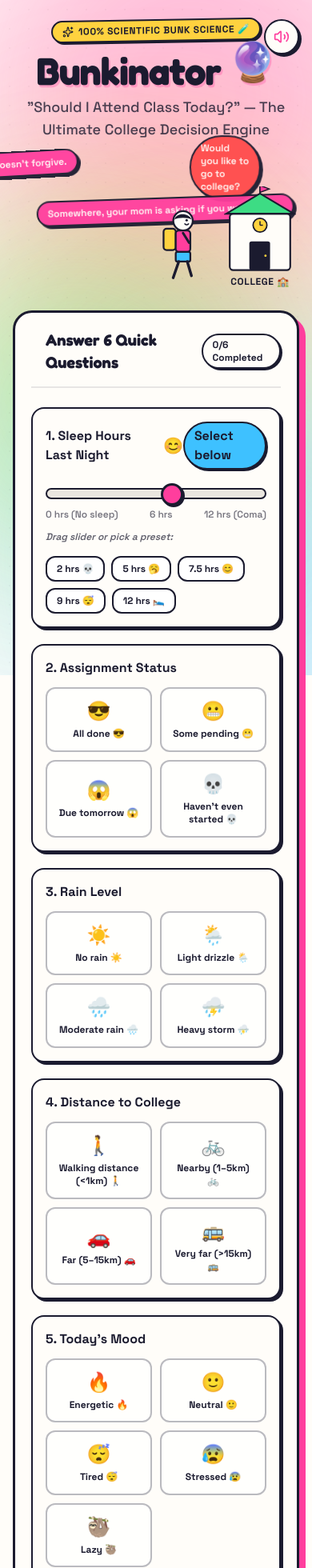
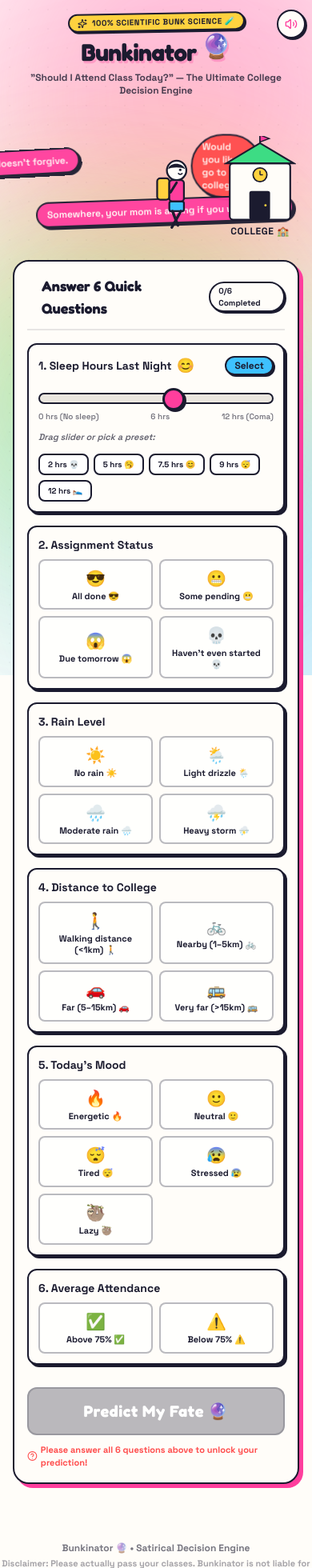
Before and after one commit to geothomasofficial-stack/Bunkinator-, a React (Vite) app: page / in a window 390 px wide. Shown: the top 1960 px of the page at 80% size. Built offline with nearby package versions, Linux system fonts and the light colour scheme.

Commit message:
Optimize project UI for full responsive compatibility across all devices (mobile, tablet, desktop)

```diff
--- a/src/components/FormCard.tsx
+++ b/src/components/FormCard.tsx
@@ -75,24 +75,24 @@ export const FormCard: React.FC<FormCardProps> = ({ form, setForm, onSubmit }) =
   };
 
   return (
-    <div className="relative z-10 w-full max-w-2xl mx-auto mb-16">
+    <div className="relative z-10 w-full max-w-2xl mx-auto mb-12 sm:mb-16">
       {/* Outer Card Container */}
-      <div className="bg-[#FFFDF9] border-3 border-[#1B1B2F] rounded-[24px] p-5 md:p-8 shadow-[8px_8px_0px_#FF3E9D] transition-shadow duration-300 hover:shadow-[10px_10px_0px_#FF3E9D]">
+      <div className="bg-[#FFFDF9] border-2 sm:border-3 border-[#1B1B2F] rounded-[20px] sm:rounded-[24px] p-4 sm:p-6 md:p-8 shadow-[5px_5px_0px_#FF3E9D] sm:shadow-[8px_8px_0px_#FF3E9D] transition-shadow duration-300 hover:shadow-[7px_7px_0px_#FF3E9D] sm:hover:shadow-[10px_10px_0px_#FF3E9D]">
 
         {/* Progress Bar & Header inside Card */}
-        <div className="flex items-center justify-between mb-6 pb-4 border-b-2 border-[#1B1B2F]/10">
+        <div className="flex items-center justify-between mb-4 sm:mb-6 pb-3 sm:pb-4 border-b-2 border-[#1B1B2F]/10">
           <div className="flex items-center gap-2">
-            <span className="w-3 h-3 rounded-full bg-[#FF3E9D] animate-ping" />
-            <h2 className="text-xl md:text-2xl font-bold font-fredoka text-[#1B1B2F]">
+            <span className="w-2.5 h-2.5 sm:w-3 sm:h-3 rounded-full bg-[#FF3E9D] animate-ping" />
+            <h2 className="text-lg sm:text-xl md:text-2xl font-bold font-fredoka text-[#1B1B2F]">
               Answer 6 Quick Questions
             </h2>
           </div>
-          <div className="px-3 py-1 bg-[#FFFDF9] border-2 border-[#1B1B2F] rounded-full text-xs font-extrabold text-[#1B1B2F] shadow-[2px_2px_0px_#1B1B2F]">
+          <div className="px-2.5 sm:px-3 py-0.5 sm:py-1 bg-[#FFFDF9] border-2 border-[#1B1B2F] rounded-full text-[10px] sm:text-xs font-extrabold text-[#1B1B2F] shadow-[2px_2px_0px_#1B1B2F]">
             {completedCount}/6 Completed
           </div>
         </div>
 
-        <form onSubmit={handleSubmit} className="space-y-5">
+        <form onSubmit={handleSubmit} className="space-y-4 sm:space-y-5">
           {/* 1. Sleep Hours */}
           <SleepSlider
             value={form.sleepHours}
@@ -132,7 +132,7 @@ export const FormCard: React.FC<FormCardProps> = ({ form, setForm, onSubmit }) =
             title="Today's Mood"
             options={MOOD_OPTIONS}
             selectedValue={form.mood}
-            gridCols="grid-cols-2 md:grid-cols-3"
+            gridCols="grid-cols-2 sm:grid-cols-3 md:grid-cols-5"
             onSelect={(val) => setForm((prev) => ({ ...prev, mood: val }))}
           />
 
@@ -142,28 +142,28 @@ export const FormCard: React.FC<FormCardProps> = ({ form, setForm, onSubmit }) =
             title="Average Attendance"
             options={ATTENDANCE_OPTIONS}
             selectedValue={form.attendance}
-            gridCols="grid-cols-1 md:grid-cols-2"
+            gridCols="grid-cols-2"
             onSelect={(val) => setForm((prev) => ({ ...prev, attendance: val }))}
           />
 
           {/* CTA Button Area */}
-          <div className="pt-4 flex flex-col items-center">
+          <div className="pt-3 sm:pt-4 flex flex-col items-center">
             <button
               type="submit"
               disabled={!complete}
-              className={`w-full py-4 px-8 rounded-2xl border-3 border-[#1B1B2F] font-fredoka text-2xl font-extrabold text-white tracking-wide transition-all transform flex items-center justify-center gap-3 ${
+              className={`w-full py-3.5 sm:py-4 px-6 sm:px-8 rounded-xl sm:rounded-2xl border-2 sm:border-3 border-[#1B1B2F] font-fredoka text-xl sm:text-2xl font-extrabold text-white tracking-wide transition-all transform flex items-center justify-center gap-2 sm:gap-3 ${
                 complete
-                  ? 'bg-[#FF3E9D] shadow-[6px_6px_0px_#1B1B2F] hover:bg-[#ff2590] hover:translate-y-[-2px] hover:shadow-[8px_8px_0px_#1B1B2F] active:translate-y-[2px] active:shadow-[2px_2px_0px_#1B1B2F] cursor-pointer'
+                  ? 'bg-[#FF3E9D] shadow-[4px_4px_0px_#1B1B2F] sm:shadow-[6px_6px_0px_#1B1B2F] hover:bg-[#ff2590] hover:translate-y-[-2px] hover:shadow-[6px_6px_0px_#1B1B2F] active:translate-y-[2px] active:shadow-[2px_2px_0px_#1B1B2F] cursor-pointer'
                   : 'bg-[#1B1B2F]/30 text-[#1B1B2F]/50 shadow-none cursor-not-allowed border-[#1B1B2F]/20'
               }`}
             >
               <span>Predict My Fate 🔮</span>
-              {complete && <Sparkles className="w-7 h-7 text-[#FFD23F] animate-spin" />}
+              {complete && <Sparkles className="w-5 h-5 sm:w-7 sm:h-7 text-[#FFD23F] animate-spin" />}
             </button>
 
             {!complete && (
-              <p className="mt-3 text-xs font-bold text-[#FF4B4B] flex items-center gap-1">
-                <HelpCircle className="w-4 h-4" />
+              <p className="mt-2.5 sm:mt-3 text-[11px] sm:text-xs font-bold text-[#FF4B4B] flex items-center gap-1">
+                <HelpCircle className="w-3.5 h-3.5 sm:w-4 sm:h-4" />
                 Please answer all 6 questions above to unlock your prediction!
               </p>
             )}
--- a/src/components/Header.tsx
+++ b/src/components/Header.tsx
@@ -11,33 +11,33 @@ export const Header: React.FC = () => {
   };
 
   return (
-    <header className="relative z-10 w-full max-w-2xl mx-auto pt-6 pb-4 px-4 flex flex-col items-center text-center">
+    <header className="relative z-10 w-full max-w-2xl mx-auto pt-4 sm:pt-6 pb-2 sm:pb-4 px-3 sm:px-4 flex flex-col items-center text-center">
       {/* Top Floating Badge */}
-      <div className="inline-flex items-center gap-1.5 px-3 py-1 rounded-full bg-[#FFD23F] border-2 border-[#1B1B2F] shadow-[2px_2px_0px_#1B1B2F] text-xs font-bold uppercase tracking-wider text-[#1B1B2F] mb-3 transform -rotate-1 hover:rotate-1 transition-transform cursor-default">
-        <Sparkles className="w-3.5 h-3.5" />
+      <div className="inline-flex items-center gap-1.5 px-2.5 sm:px-3 py-0.5 sm:py-1 rounded-full bg-[#FFD23F] border-2 border-[#1B1B2F] shadow-[2px_2px_0px_#1B1B2F] text-[10px] sm:text-xs font-bold uppercase tracking-wider text-[#1B1B2F] mb-2 sm:mb-3 transform -rotate-1 hover:rotate-1 transition-transform cursor-default">
+        <Sparkles className="w-3 h-3 sm:w-3.5 sm:h-3.5" />
         <span>100% Scientific Bunk Science 🧪</span>
       </div>
 
       {/* Main Title */}
       <div className="relative inline-block">
-        <h1 className="text-5xl md:text-6xl font-extrabold text-[#1B1B2F] tracking-tight font-fredoka drop-shadow-[2px_3px_0px_rgba(255,62,157,0.3)]">
+        <h1 className="text-3xl sm:text-5xl md:text-6xl font-extrabold text-[#1B1B2F] tracking-tight font-fredoka drop-shadow-[2px_3px_0px_rgba(255,62,157,0.3)]">
           Bunkinator <span className="inline-block animate-bounce">🔮</span>
         </h1>
       </div>
 
       {/* Tagline */}
-      <p className="mt-2 text-lg md:text-xl font-medium text-[#1B1B2F]/80">
+      <p className="mt-1.5 sm:mt-2 text-xs sm:text-base md:text-lg font-bold text-[#1B1B2F]/80 max-w-md sm:max-w-none">
         "Should I Attend Class Today?" — The Ultimate College Decision Engine
       </p>
 
       {/* Sound Mute Toggle */}
       <button
         onClick={handleToggleSound}
-        className="absolute top-6 right-4 md:right-0 p-2.5 rounded-full bg-[#FFFDF9] border-2 border-[#1B1B2F] shadow-[3px_3px_0px_#1B1B2F] hover:translate-y-[1px] hover:translate-x-[1px] hover:shadow-[2px_2px_0px_#1B1B2F] active:translate-y-[2px] active:translate-x-[2px] active:shadow-none transition-all text-[#1B1B2F] focus:outline-none"
+        className="absolute top-3 sm:top-6 right-2 sm:right-4 md:right-0 p-2 sm:p-2.5 rounded-full bg-[#FFFDF9] border-2 border-[#1B1B2F] shadow-[2px_2px_0px_#1B1B2F] sm:shadow-[3px_3px_0px_#1B1B2F] hover:translate-y-[1px] hover:translate-x-[1px] active:translate-y-[2px] active:translate-x-[2px] active:shadow-none transition-all text-[#1B1B2F] focus:outline-none cursor-pointer"
         title={muted ? 'Unmute Sound Effects' : 'Mute Sound Effects'}
         aria-label={muted ? 'Unmute Sound Effects' : 'Mute Sound Effects'}
       >
-        {muted ? <VolumeX className="w-5 h-5 text-red-500" /> : <Volume2 className="w-5 h-5 text-[#FF3E9D]" />}
+        {muted ? <VolumeX className="w-4 h-4 sm:w-5 sm:h-5 text-red-500" /> : <Volume2 className="w-4 h-4 sm:w-5 sm:h-5 text-[#FF3E9D]" />}
       </button>
     </header>
   );
--- a/src/components/InputCardGroup.tsx
+++ b/src/components/InputCardGroup.tsx
@@ -7,7 +7,7 @@ interface InputCardGroupProps<T extends string> {
   options: SelectOption<T>[];
   selectedValue: T | null;
   onSelect: (val: T) => void;
-  gridCols?: 'grid-cols-2' | 'grid-cols-2 md:grid-cols-4' | 'grid-cols-2 md:grid-cols-3' | 'grid-cols-1 md:grid-cols-2';
+  gridCols?: string;
 }
 
 export function InputCardGroup<T extends string>({
@@ -24,12 +24,12 @@ export function InputCardGroup<T extends string>({
   };
 
   return (
-    <div className="w-full bg-[#FFFDF9] border-2 border-[#1B1B2F] rounded-2xl p-4 md:p-5 shadow-[3px_3px_0px_#1B1B2F] transition-all hover:shadow-[4px_4px_0px_#1B1B2F]">
-      <label className="text-base font-bold text-[#1B1B2F] block mb-3">
+    <div className="w-full bg-[#FFFDF9] border-2 border-[#1B1B2F] rounded-xl sm:rounded-2xl p-3 sm:p-4 md:p-5 shadow-[3px_3px_0px_#1B1B2F] transition-all hover:shadow-[4px_4px_0px_#1B1B2F]">
+      <label className="text-sm sm:text-base font-bold text-[#1B1B2F] block mb-2 sm:mb-3">
         {stepNumber}. {title}
       </label>
 
-      <div className={`grid gap-2.5 ${gridCols}`}>
+      <div className={`grid gap-2 sm:gap-2.5 ${gridCols}`}>
         {options.map((opt) => {
           const isSelected = selectedValue === opt.id;
           // Determine custom signature border/bg color per option if supplied or default palette
@@ -40,9 +40,9 @@ export function InputCardGroup<T extends string>({
               key={opt.id}
               type="button"
               onClick={() => handleSelectOption(opt.id)}
-              className={`group relative p-3 rounded-xl border-2 transition-all flex flex-col items-center text-center justify-center cursor-pointer select-none ${
+              className={`group relative p-2 sm:p-3 rounded-lg sm:rounded-xl border-2 transition-all flex flex-col items-center text-center justify-center cursor-pointer select-none ${
                 isSelected
-                  ? 'border-[#1B1B2F] bg-white shadow-[3px_3px_0px_#1B1B2F] translate-y-[-2px] ring-2 ring-offset-1 ring-[#1B1B2F]'
+                  ? 'border-[#1B1B2F] bg-white shadow-[2px_2px_0px_#1B1B2F] sm:shadow-[3px_3px_0px_#1B1B2F] translate-y-[-1px] ring-2 ring-offset-1 ring-[#1B1B2F]'
                   : 'border-[#1B1B2F]/30 bg-white/70 hover:border-[#1B1B2F] hover:bg-white hover:shadow-[2px_2px_0px_#1B1B2F]'
               }`}
               style={{
@@ -53,17 +53,17 @@ export function InputCardGroup<T extends string>({
               {/* Selected indicator chip */}
               {isSelected && (
                 <div
-                  className="absolute -top-2 -right-2 w-5 h-5 rounded-full border-2 border-[#1B1B2F] flex items-center justify-center text-[10px] font-bold text-white shadow-[1px_1px_0px_#1B1B2F]"
+                  className="absolute -top-1.5 -right-1.5 sm:-top-2 sm:-right-2 w-4 h-4 sm:w-5 sm:h-5 rounded-full border-2 border-[#1B1B2F] flex items-center justify-center text-[9px] sm:text-[10px] font-bold text-white shadow-[1px_1px_0px_#1B1B2F]"
                   style={{ backgroundColor: selectedColor }}
                 >
                   ✓
                 </div>
               )}
 
-              <span className="text-2xl md:text-3xl mb-1 transition-transform group-hover:scale-110">
+              <span className="text-xl sm:text-2xl md:text-3xl mb-0.5 sm:mb-1 transition-transform group-hover:scale-110">
                 {opt.emoji}
               </span>
-              <span className="text-xs md:text-sm font-bold text-[#1B1B2F] leading-snug">
+              <span className="text-[11px] sm:text-xs md:text-sm font-bold text-[#1B1B2F] leading-tight sm:leading-snug">
                 {opt.label}
               </span>
             </button>
--- a/src/components/ResultCard.tsx
+++ b/src/components/ResultCard.tsx
@@ -56,39 +56,39 @@ export const ResultCard: React.FC<ResultCardProps> = ({ result, onReset }) => {
       animate={{ opacity: 1, scale: 1, y: 0 }}
       exit={{ opacity: 0, scale: 0.95 }}
       transition={{ type: 'spring', damping: 20, stiffness: 200 }}
-      className="relative z-10 w-full max-w-2xl mx-auto my-6 px-4"
+      className="relative z-10 w-full max-w-2xl mx-auto my-4 sm:my-6 px-3 sm:px-4"
     >
       {/* Signature Color Background Container */}
       <div
-        className="rounded-[28px] border-4 border-[#1B1B2F] p-6 md:p-10 shadow-[10px_10px_0px_#1B1B2F] relative overflow-hidden transition-all text-[#1B1B2F]"
+        className="rounded-[20px] sm:rounded-[28px] border-3 sm:border-4 border-[#1B1B2F] p-4 sm:p-6 md:p-10 shadow-[6px_6px_0px_#1B1B2F] sm:shadow-[10px_10px_0px_#1B1B2F] relative overflow-hidden transition-all text-[#1B1B2F]"
         style={{ backgroundColor: result.signatureColor }}
       >
         {/* Subtle background pattern */}
         <div className="absolute inset-0 opacity-10 bg-[radial-gradient(#1B1B2F_1.5px,transparent_1.5px)] [background-size:16px_16px] pointer-events-none" />
 
         {/* Top Tag Header */}
-        <div className="flex justify-between items-center mb-6">
-          <div className="inline-flex items-center gap-2 px-4 py-1.5 rounded-full bg-[#FFFDF9] border-2 border-[#1B1B2F] font-bold text-xs md:text-sm uppercase tracking-wider shadow-[2px_2px_0px_#1B1B2F]">
-            <Award className="w-4 h-4 text-[#FF3E9D]" />
+        <div className="flex justify-between items-center mb-4 sm:mb-6">
+          <div className="inline-flex items-center gap-1.5 sm:gap-2 px-3 sm:px-4 py-1 sm:py-1.5 rounded-full bg-[#FFFDF9] border-2 border-[#1B1B2F] font-bold text-[10px] sm:text-xs md:text-sm uppercase tracking-wider shadow-[2px_2px_0px_#1B1B2F]">
+            <Award className="w-3.5 h-3.5 sm:w-4 sm:h-4 text-[#FF3E9D]" />
             <span>The Oracle Has Spoken</span>
           </div>
 
           <button
             onClick={handleTryAgain}
-            className="inline-flex items-center gap-1.5 px-3 py-1.5 rounded-xl bg-[#FFFDF9] border-2 border-[#1B1B2F] font-bold text-xs shadow-[2px_2px_0px_#1B1B2F] hover:bg-[#FFD23F] transition-all cursor-pointer"
+            className="inline-flex items-center gap-1.5 px-2.5 sm:px-3 py-1 sm:py-1.5 rounded-lg sm:rounded-xl bg-[#FFFDF9] border-2 border-[#1B1B2F] font-bold text-[11px] sm:text-xs shadow-[2px_2px_0px_#1B1B2F] hover:bg-[#FFD23F] transition-all cursor-pointer"
           >
-            <RotateCcw className="w-3.5 h-3.5" />
+            <RotateCcw className="w-3 h-3 sm:w-3.5 sm:h-3.5" />
             <span>Reset</span>
           </button>
         </div>
 
         {/* Hero Headline Reveal */}
-        <div className="text-center my-6">
+        <div className="text-center my-4 sm:my-6">
           <motion.h2
             initial={{ scale: 0.5, rotate: -5 }}
             animate={{ scale: 1, rotate: 0 }}
             transition={{ type: 'spring', stiffness: 300, damping: 15 }}
-            className="text-4xl md:text-6xl font-extrabold font-fredoka leading-tight tracking-tight drop-shadow-[2px_3px_0px_#FFFDF9]"
+            className="text-2xl sm:text-4xl md:text-6xl font-extrabold font-fredoka leading-tight tracking-tight drop-shadow-[2px_3px_0px_#FFFDF9]"
           >
             {result.headline}
           </motion.h2>
@@ -98,23 +98,23 @@ export const ResultCard: React.FC<ResultCardProps> = ({ result, onReset }) => {
             initial={{ opacity: 0, y: 10 }}
             animate={{ opacity: 1, y: 0 }}
             transition={{ delay: 0.2 }}
-            className="mt-6 p-4 rounded-2xl bg-[#FFFDF9] border-2 border-[#1B1B2F] shadow-[4px_4px_0px_#1B1B2F] text-center"
+            className="mt-4 sm:mt-6 p-3 sm:p-4 rounded-xl sm:rounded-2xl bg-[#FFFDF9] border-2 border-[#1B1B2F] shadow-[3px_3px_0px_#1B1B2F] sm:shadow-[4px_4px_0px_#1B1B2F] text-center"
           >
-            <p className="text-base md:text-lg font-bold text-[#1B1B2F] italic">
+            <p className="text-sm sm:text-base md:text-lg font-bold text-[#1B1B2F] italic">
               "{result.flavorText}"
             </p>
           </motion.div>
         </div>
 
         {/* Animated Horizontal Probability Bar (Irony display) */}
-        <div className="mt-8 p-5 rounded-2xl bg-[#FFFDF9] border-3 border-[#1B1B2F] shadow-[4px_4px_0px_#1B1B2F]">
+        <div className="mt-6 sm:mt-8 p-3.5 sm:p-5 rounded-xl sm:rounded-2xl bg-[#FFFDF9] border-2 sm:border-3 border-[#1B1B2F] shadow-[3px_3px_0px_#1B1B2F] sm:shadow-[4px_4px_0px_#1B1B2F]">
           <div className="flex justify-between items-center mb-2">
-            <span className="text-sm font-bold uppercase tracking-wider text-[#1B1B2F]/80 flex items-center gap-1.5">
-              <Sparkles className="w-4 h-4 text-[#FF3E9D]" />
-              Chances You'll Actually Show Up
+            <span className="text-xs sm:text-sm font-bold uppercase tracking-wider text-[#1B1B2F]/80 flex items-center gap-1.5">
+              <Sparkles className="w-3.5 h-3.5 sm:w-4 sm:h-4 text-[#FF3E9D]" />
+              Chances You'll Show Up
             </span>
             <span
-              className="text-xl font-extrabold font-fredoka px-2.5 py-0.5 rounded-lg border-2 border-[#1B1B2F]"
+              className="text-lg sm:text-xl font-extrabold font-fredoka px-2 sm:px-2.5 py-0.5 rounded-lg border-2 border-[#1B1B2F]"
               style={{ backgroundColor: getProgressBarColor() }}
             >
               {result.score}%
@@ -122,7 +122,7 @@ export const ResultCard: React.FC<ResultCardProps> = ({ result, onReset }) => {
           </div>
 
           {/* Outer Track */}
-          <div className="w-full h-7 bg-[#EAE6DF] border-2 border-[#1B1B2F] rounded-full overflow-hidden p-0.5 relative">
+          <div className="w-full h-6 sm:h-7 bg-[#EAE6DF] border-2 border-[#1B1B2F] rounded-full overflow-hidden p-0.5 relative">
             {/* Animated Inner Fill Bar */}
             <motion.div
               initial={{ width: 0 }}
@@ -136,33 +136,33 @@ export const ResultCard: React.FC<ResultCardProps> = ({ result, onReset }) => {
             </motion.div>
           </div>
 
-          <div className="flex justify-between text-[11px] font-bold text-[#1B1B2F]/60 mt-1.5 px-1">
-            <span>0% (Solid Bunk)</span>
+          <div className="flex justify-between text-[10px] sm:text-[11px] font-bold text-[#1B1B2F]/60 mt-1.5 px-1">
+            <span>0% (Bunk)</span>
             <span>40%</span>
             <span>70%</span>
-            <span>100% (Model Student)</span>
+            <span>100% (Model)</span>
           </div>
         </div>
 
         {/* Score Factor Breakdown Box */}
-        <div className="mt-6 p-4 md:p-5 rounded-2xl bg-[#FFFDF9] border-2 border-[#1B1B2F] shadow-[4px_4px_0px_#1B1B2F]">
-          <h3 className="text-sm font-extrabold uppercase tracking-wider text-[#1B1B2F] mb-3 flex items-center gap-2">
-            <CheckCircle2 className="w-4 h-4 text-[#3DDC84]" />
+        <div className="mt-4 sm:mt-6 p-3.5 sm:p-5 rounded-xl sm:rounded-2xl bg-[#FFFDF9] border-2 border-[#1B1B2F] shadow-[3px_3px_0px_#1B1B2F] sm:shadow-[4px_4px_0px_#1B1B2F]">
+          <h3 className="text-xs sm:text-sm font-extrabold uppercase tracking-wider text-[#1B1B2F] mb-2.5 sm:mb-3 flex items-center gap-1.5 sm:gap-2">
+            <CheckCircle2 className="w-3.5 h-3.5 sm:w-4 sm:h-4 text-[#3DDC84]" />
             Bunk Matrix Factor Breakdown
           </h3>
 
-          <div className="grid grid-cols-1 sm:grid-cols-2 gap-2 text-xs font-bold">
+          <div className="grid grid-cols-1 sm:grid-cols-2 gap-2 text-[11px] sm:text-xs font-bold">
             {result.breakdown.map((item, idx) => (
               <div
                 key={idx}
-                className="flex items-center justify-between p-2 rounded-xl bg-white border border-[#1B1B2F]/20"
+                className="flex items-center justify-between p-2 rounded-lg sm:rounded-xl bg-white border border-[#1B1B2F]/20"
               >
                 <span className="flex items-center gap-1.5 truncate">
                   <span>{item.icon}</span>
                   <span className="truncate">{item.label}</span>
                 </span>
                 <span
-                  className={`px-2 py-0.5 rounded-md font-extrabold border ${
+                  className={`px-1.5 sm:px-2 py-0.5 rounded-md font-extrabold border ${
                     item.points > 0
                       ? 'bg-[#3DDC84]/20 border-[#3DDC84] text-emerald-800'
                       : item.points < 0
@@ -178,10 +178,10 @@ export const ResultCard: React.FC<ResultCardProps> = ({ result, onReset }) => {
         </div>
 
         {/* Bottom Try Again 🔁 Action */}
-        <div className="mt-8 flex justify-center">
+        <div className="mt-6 sm:mt-8 flex justify-center">
           <button
             onClick={handleTryAgain}
-            className="py-3.5 px-8 rounded-2xl bg-[#FFFDF9] border-3 border-[#1B1B2F] font-fredoka text-xl font-extrabold text-[#1B1B2F] shadow-[5px_5px_0px_#1B1B2F] hover:bg-[#FFD23F] hover:translate-y-[-2px] hover:shadow-[7px_7px_0px_#1B1B2F] active:translate-y-[2px] active:shadow-[2px_2px_0px_#1B1B2F] transition-all cursor-pointer flex items-center gap-2"
+            className="py-3 sm:py-3.5 px-6 sm:px-8 rounded-xl sm:rounded-2xl bg-[#FFFDF9] border-2 sm:border-3 border-[#1B1B2F] font-fredoka text-lg sm:text-xl font-extrabold text-[#1B1B2F] shadow-[4px_4px_0px_#1B1B2F] sm:shadow-[5px_5px_0px_#1B1B2F] hover:bg-[#FFD23F] hover:translate-y-[-2px] hover:shadow-[6px_6px_0px_#1B1B2F] active:translate-y-[2px] active:shadow-[2px_2px_0px_#1B1B2F] transition-all cursor-pointer flex items-center gap-2"
           >
             <span>Try Again 🔁</span>
           </button>
--- a/src/components/SleepSlider.tsx
+++ b/src/components/SleepSlider.tsx
@@ -44,19 +44,19 @@ export const SleepSlider: React.FC<SleepSliderProps> = ({ value, onChange }) =>
   };
 
   return (
-    <div className="w-full bg-[#FFFDF9] border-2 border-[#1B1B2F] rounded-2xl p-4 md:p-5 shadow-[3px_3px_0px_#1B1B2F] transition-all hover:shadow-[4px_4px_0px_#1B1B2F]">
-      <div className="flex items-center justify-between mb-3">
-        <label className="text-base font-bold text-[#1B1B2F] flex items-center gap-2">
+    <div className="w-full bg-[#FFFDF9] border-2 border-[#1B1B2F] rounded-xl sm:rounded-2xl p-3 sm:p-4 md:p-5 shadow-[3px_3px_0px_#1B1B2F] transition-all hover:shadow-[4px_4px_0px_#1B1B2F]">
+      <div className="flex items-center justify-between mb-2 sm:mb-3">
+        <label className="text-sm sm:text-base font-bold text-[#1B1B2F] flex items-center gap-1.5 sm:gap-2">
           <span>1. Sleep Hours Last Night</span>
-          <span className="text-xl">{getSleepEmoji(currentValue)}</span>
+          <span className="text-lg sm:text-xl">{getSleepEmoji(currentValue)}</span>
         </label>
-        <div className="px-3 py-1 bg-[#3EC1FF] border-2 border-[#1B1B2F] rounded-full text-base font-extrabold text-[#1B1B2F] shadow-[2px_2px_0px_#1B1B2F]">
-          {value !== null ? `${value} hrs` : 'Select below'}
+        <div className="px-2.5 sm:px-3 py-0.5 sm:py-1 bg-[#3EC1FF] border-2 border-[#1B1B2F] rounded-full text-xs sm:text-sm md:text-base font-extrabold text-[#1B1B2F] shadow-[2px_2px_0px_#1B1B2F]">
+          {value !== null ? `${value} hrs` : 'Select'}
         </div>
       </div>
 
       {/* Main Range Slider */}
-      <div className="py-2">
+      <div className="py-1.5 sm:py-2">
         <input
           type="range"
           min="0"
@@ -64,9 +64,9 @@ export const SleepSlider: React.FC<SleepSliderProps> = ({ value, onChange }) =>
           step="0.5"
           value={currentValue}
           onChange={handleSliderChange}
-          className="w-full accent-[#FF3E9D]"
+          className="w-full accent-[#FF3E9D] cursor-pointer h-2 bg-gray-200 rounded-lg appearance-none"
         />
-        <div className="flex justify-between text-xs font-semibold text-[#1B1B2F]/60 mt-1">
+        <div className="flex justify-between text-[10px] sm:text-xs font-semibold text-[#1B1B2F]/60 mt-1">
           <span>0 hrs (No sleep)</span>
           <span>6 hrs</span>
           <span>12 hrs (Coma)</span>
@@ -74,12 +74,12 @@ export const SleepSlider: React.FC<SleepSliderProps> = ({ value, onChange }) =>
       </div>
 
       {/* Sleep Status Subtitle */}
-      <p className="text-xs font-semibold text-[#1B1B2F]/70 italic mt-1 mb-3">
+      <p className="text-[11px] sm:text-xs font-semibold text-[#1B1B2F]/70 italic mt-1 mb-2 sm:mb-3">
         {value !== null ? getSleepStatusText(currentValue) : 'Drag slider or pick a preset:'}
       </p>
 
       {/* Quick Presets */}
-      <div className="flex flex-wrap gap-2 pt-1">
+      <div className="flex flex-wrap gap-1.5 sm:gap-2 pt-1">
         {PRESETS.map((p) => {
           const isSelected = value === p.val;
           return (
@@ -87,7 +87,7 @@ export const SleepSlider: React.FC<SleepSliderProps> = ({ value, onChange }) =>
               key={p.val}
               type="button"
               onClick={() => handlePresetClick(p.val)}
-              className={`px-3 py-1.5 rounded-xl border-2 border-[#1B1B2F] text-xs font-bold transition-all ${
+              className={`px-2.5 sm:px-3 py-1 sm:py-1.5 rounded-lg sm:rounded-xl border-2 border-[#1B1B2F] text-[10px] sm:text-xs font-bold transition-all cursor-pointer ${
                 isSelected
                   ? 'bg-[#FF3E9D] text-white shadow-[2px_2px_0px_#1B1B2F] translate-y-[-1px]'
                   : 'bg-white text-[#1B1B2F] hover:bg-[#FFD23F] hover:shadow-[2px_2px_0px_#1B1B2F]'
```
Also changed, not shown: 5 other files (tests, documents, lock files or other folders).
